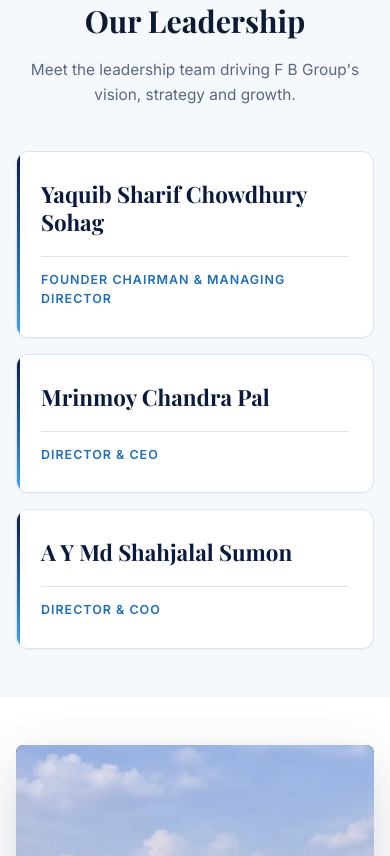
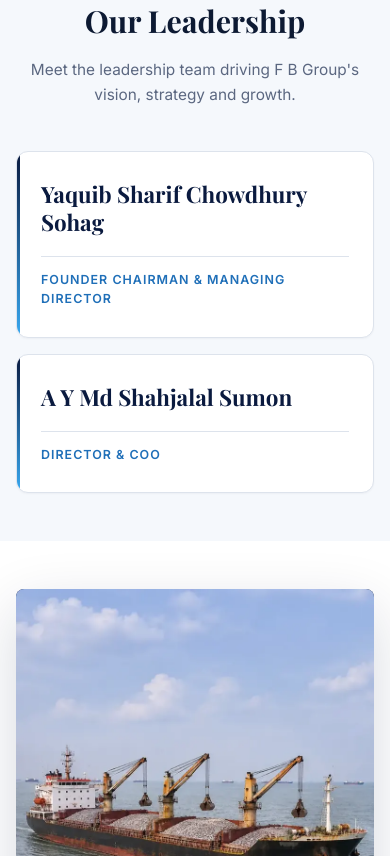
Before and after one commit to prottay47/fb-enterprise, a website: page index.html in a window 390 px wide. Shown: the part 2208-3064 px from the top of the page. Drawn offline with nearby package versions, Linux system fonts and the light colour scheme; no server answers.

Commit message:
Remove Director & CEO from leadership and contact email
Co-Authored-By: Claude Opus 5.5 <noreply@anthropic.com>

```diff
--- a/css/style.css
+++ b/css/style.css
@@ -1990,8 +1990,10 @@ footer {
 .leader-grid {
   list-style: none;
   display: grid;
-  grid-template-columns: repeat(3, 1fr);
+  grid-template-columns: repeat(2, 1fr);
   gap: 24px;
+  max-width: 960px;
+  margin-inline: auto;
 }
 
 .leader-card {
@@ -2055,14 +2057,8 @@ footer {
   .leader-name { align-self: start; }
 }
 
-@media (max-width: 1024px) {
-  .leader-grid { grid-template-columns: repeat(2, 1fr); }
-  .leader-card:last-child { grid-column: 1 / -1; }
-}
-
 @media (max-width: 640px) {
   .leader-grid { grid-template-columns: 1fr; gap: 16px; }
-  .leader-card:last-child { grid-column: auto; }
   .leader-card { min-height: 0; padding: 28px 24px; }
   .leader-name { font-size: 1.4rem; }
   .leader-role { font-size: 0.78rem; letter-spacing: 1px; }
--- a/index.html
+++ b/index.html
@@ -244,10 +244,6 @@
         <li class="leader-card">
           <h3 class="leader-name">Yaquib Sharif Chowdhury Sohag</h3>
           <p class="leader-role">Founder Chairman &amp; Managing Director</p>
-        </li>
-        <li class="leader-card">
-          <h3 class="leader-name">Mrinmoy Chandra Pal</h3>
-          <p class="leader-role">Director &amp; CEO</p>
         </li>
         <li class="leader-card">
           <h3 class="leader-name">A Y Md Shahjalal Sumon</h3>
@@ -1040,8 +1036,7 @@
               <p>
                 🌐 <a href="https://fbgroupbd.com"><strong>fbgroupbd.com</strong></a><br />
                 ✉ <a href="mailto:info@fbenterprise.online">info@fbenterprise.online</a><br />
-                ✉ <a href="mailto:fbholdingsltd@gmail.com">fbholdingsltd@gmail.com</a><br />
-                ✉ <a href="mailto:mrinmoychandrapal@gmail.com">mrinmoychandrapal@gmail.com</a>
+                ✉ <a href="mailto:fbholdingsltd@gmail.com">fbholdingsltd@gmail.com</a>
               </p>
             </div>
           </div>
```
